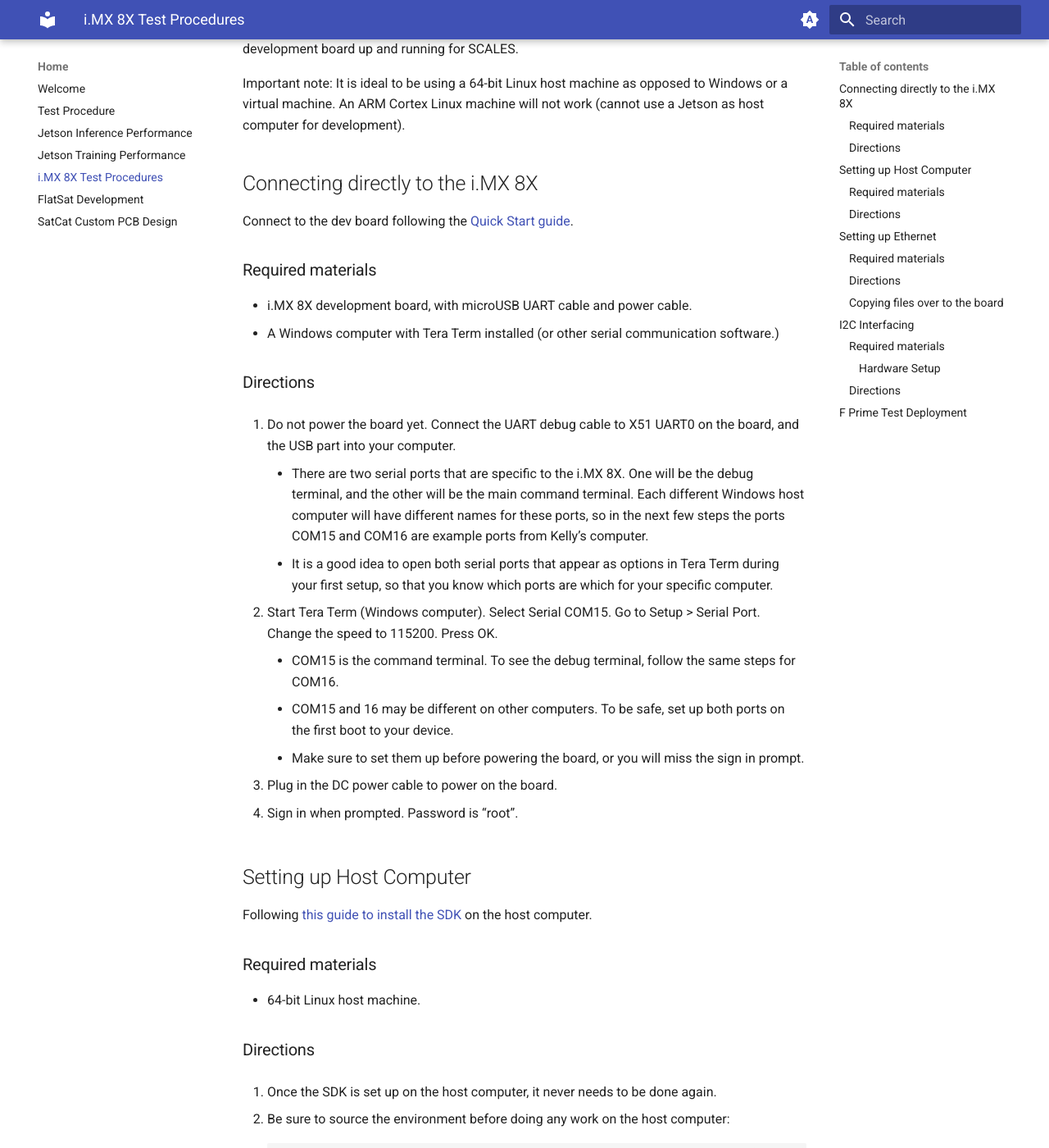
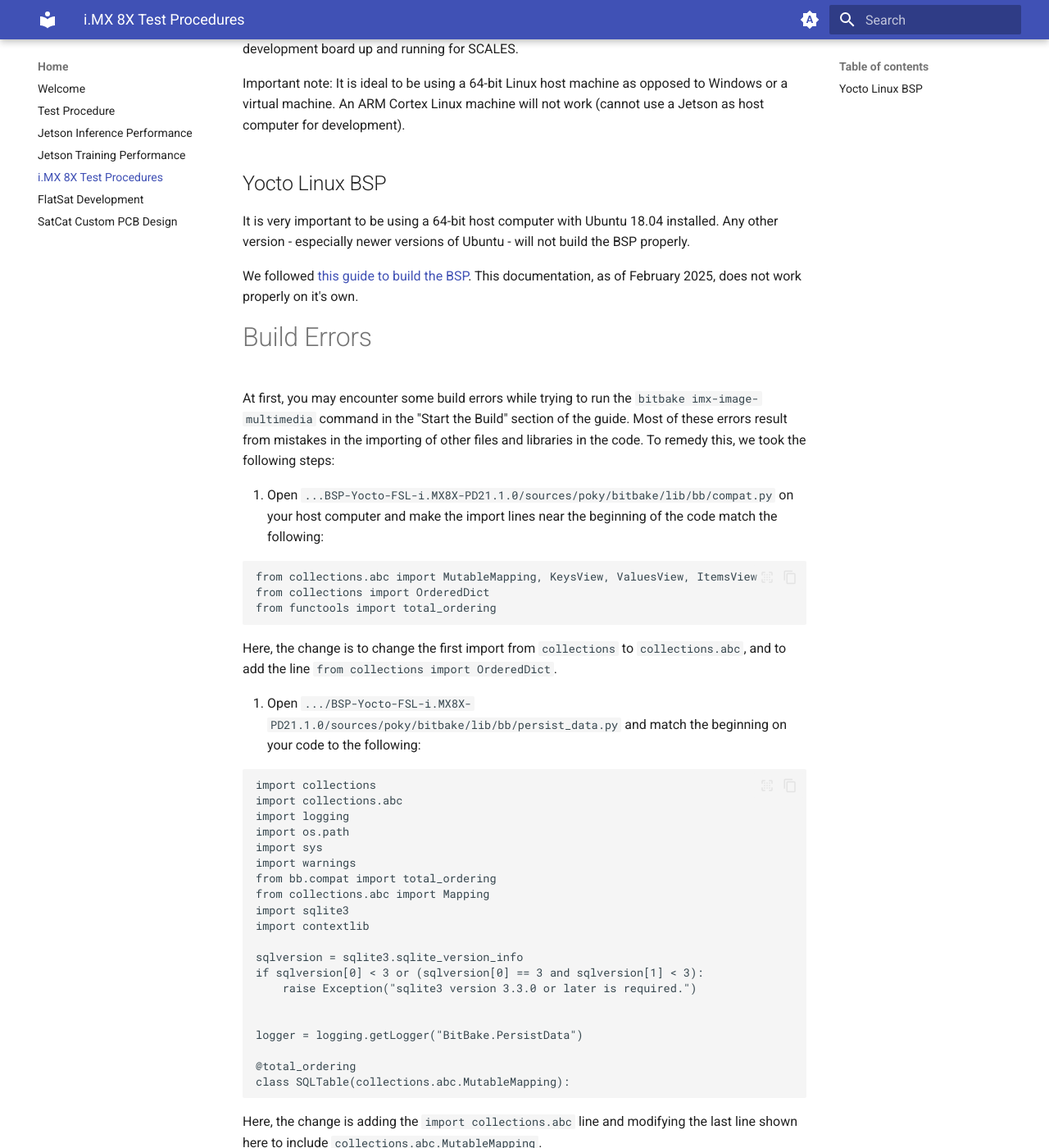
Before and after one commit to BroncoSpace-Lab/scales-hardware, an MkDocs documentation site: the page built from docs/imx8x_procedures.md, in a window 1280 px wide and 1400 px high, scrolled down 206 px. Shown: the whole window at 82% size. Built offline with MkDocs 1.6.1 and Material for MkDocs 9.7.7, drawn with Linux system fonts in a browser that asks for light colours; some of the changed text lies outside the part shown.

Commit message:
update docs
update imx procedures and satcat board design docs. includes BSP building and modification for the imx and some very minimal (mostly formatting) changes to satcat docs.

````diff
--- a/docs/imx8x_procedures.md
+++ b/docs/imx8x_procedures.md
@@ -3,6 +3,110 @@
 This document lists the interfacing and testing procedures required to get the i.MX 8X development board up and running for SCALES.
 
 Important note: It is ideal to be using a 64-bit Linux host machine as opposed to Windows or a virtual machine. An ARM Cortex Linux machine will not work (cannot use a Jetson as host computer for development).
+
+## Yocto Linux BSP
+
+It is very important to be using a 64-bit host computer with Ubuntu 18.04 installed. Any other version - especially newer versions of Ubuntu - will not build the BSP properly.
+
+We followed [this guide to build the BSP](https://docs.phytec.com/projects/yocto-phycore-imx8x/en/latest/developingwithyocto/buildBSP.html). This documentation, as of February 2025, does not work properly on it's own.
+
+# Build Errors
+
+At first, you may encounter some build errors while trying to run the `bitbake imx-image-multimedia` command in the "Start the Build" section of the guide. Most of these errors result from mistakes in the importing of other files and libraries in the code. To remedy this, we took the following steps:
+
+1. Open `...BSP-Yocto-FSL-i.MX8X-PD21.1.0/sources/poky/bitbake/lib/bb/compat.py` on your host computer and make the import lines near the beginning of the code match the following:
+
+```
+from collections.abc import MutableMapping, KeysView, ValuesView, ItemsView
+from collections import OrderedDict
+from functools import total_ordering
+```
+
+Here, the change is to change the first import from `collections` to `collections.abc`, and to add the line `from collections import OrderedDict`.
+
+2. Open `.../BSP-Yocto-FSL-i.MX8X-PD21.1.0/sources/poky/bitbake/lib/bb/persist_data.py` and match the beginning on your code to the following:
+
+```
+import collections
+import collections.abc
+import logging
+import os.path
+import sys
+import warnings
+from bb.compat import total_ordering
+from collections.abc import Mapping
+import sqlite3
+import contextlib
+
+sqlversion = sqlite3.sqlite_version_info
+if sqlversion[0] < 3 or (sqlversion[0] == 3 and sqlversion[1] < 3):
+    raise Exception("sqlite3 version 3.3.0 or later is required.")
+
+
+logger = logging.getLogger("BitBake.PersistData")
+
+@total_ordering
+class SQLTable(collections.abc.MutableMapping):
+```
+
+Here, the change is adding the `import collections.abc` line and modifying the last line shown here to include `collections.abc.MutableMapping`.
+
+3. Open `.../BSP-Yocto-FSL-i.MX8X-PD21.1.0/sources/poky/bitbake/lib/bb/data_smart.py` and match your import section to the following:
+
+```
+import copy, re, sys, traceback
+from collections.abc import MutableMapping
+import logging
+import hashlib
+import bb, bb.codeparser
+from bb   import utils
+from bb.COW  import COWDictBase
+```
+
+Here, the change is to add the line `from collections.abc import MutableMapping`.
+
+After fixing those errors, there was another one that came up when trying to build:
+
+![bitbake build error](Images/bitbake_build_error.png)
+
+Phytec support gave us the following guidance:
+
+Here is a patch for fixing the dependencies.
+
+The imx8x is on an older BSP. Github has deprecated *anonymous* use of the git protocol so the fetching is failing. This patch adds **.bbappend** files for all the failing recipes.
+
+The bbappends files update the **SRC_URI** to use the **https** protocol, as well as define the **main** branch instead of master, which has been deprecated.
+
+**Applying the Patch**
+
+To apply the patch you will want to copy the attached **0001-Fix-SRC_URI-git-protocol-changed.patch** file to your meta-phytec folder
+
+```
+Yocto/sources/meta-phytec/
+```
+
+You can then cd into your meta-phytec folder and apply the patch
+
+```
+cd sources/meta-phytec/
+git apply 0001-Fix-SRC_URI-git-protocol-changed.patch
+```
+
+You should then be able to build the BSP using
+
+```
+bitbake imx-image-multimedia
+```
+
+---------
+
+After applying those changes, the BSP built just fine, and we were able to use balenaEtcher to flash a microSD card for the i.MX using the `imx-image-multimedia-imx8x-phycore-kit.sdcard.bz2` image created during the build found in the `$BUILDDIR/tmp/deploy/images/imx8x-phycore-kit/` directory.
+
+# Modifying the BSP
+
+Following [this guide to modify the BSP](https://docs.phytec.com/projects/yocto-phycore-imx8x/en/latest/developingwithyocto/modifyBSP.html) we built in the previous section. We did not run into any issues when following this guide.
+
+Add any packages from the list that you feel are relevant to your use case. When finished, you would have to re-flash the microSD card with the updated BSP and boot the i.MX with a clean install after each update.
 
 ## Connecting directly to the i.MX 8X
 
````
Also changed, not shown: docs/satcat_board_design.md (+13 -4 lines), docs/Images/bitbake_build_error.png (added), 15 other files.
